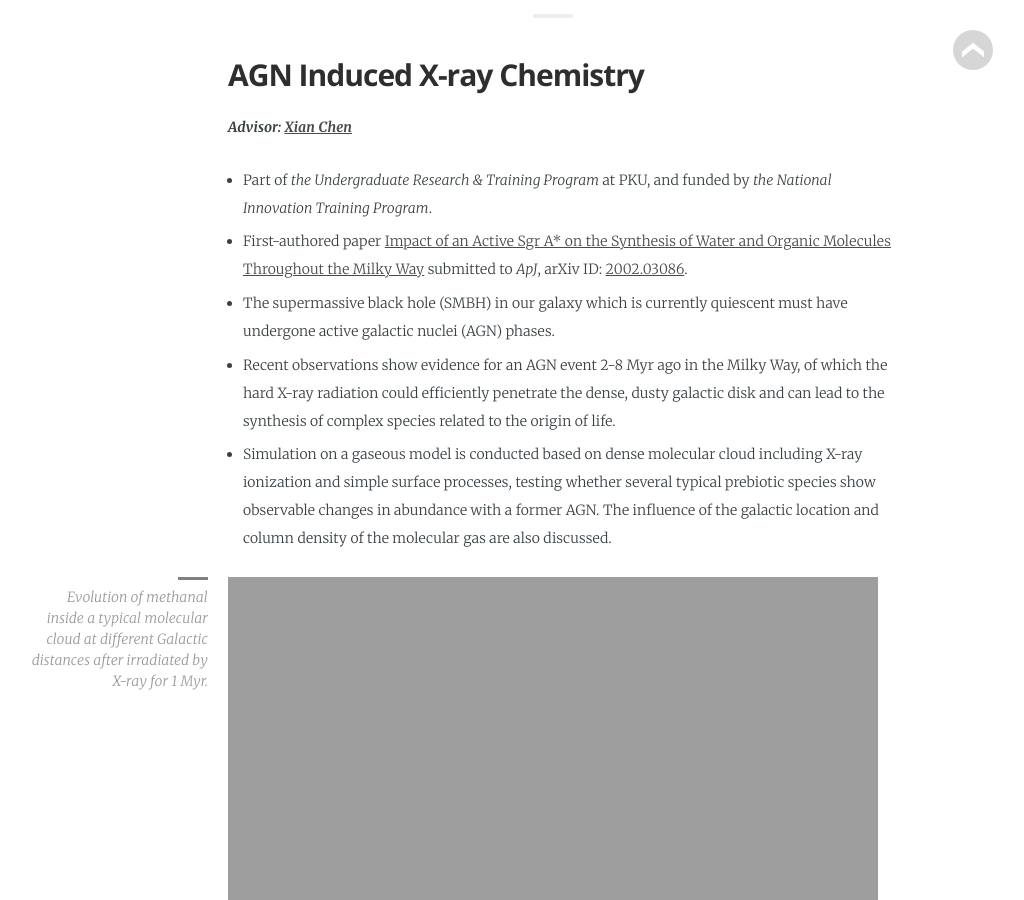
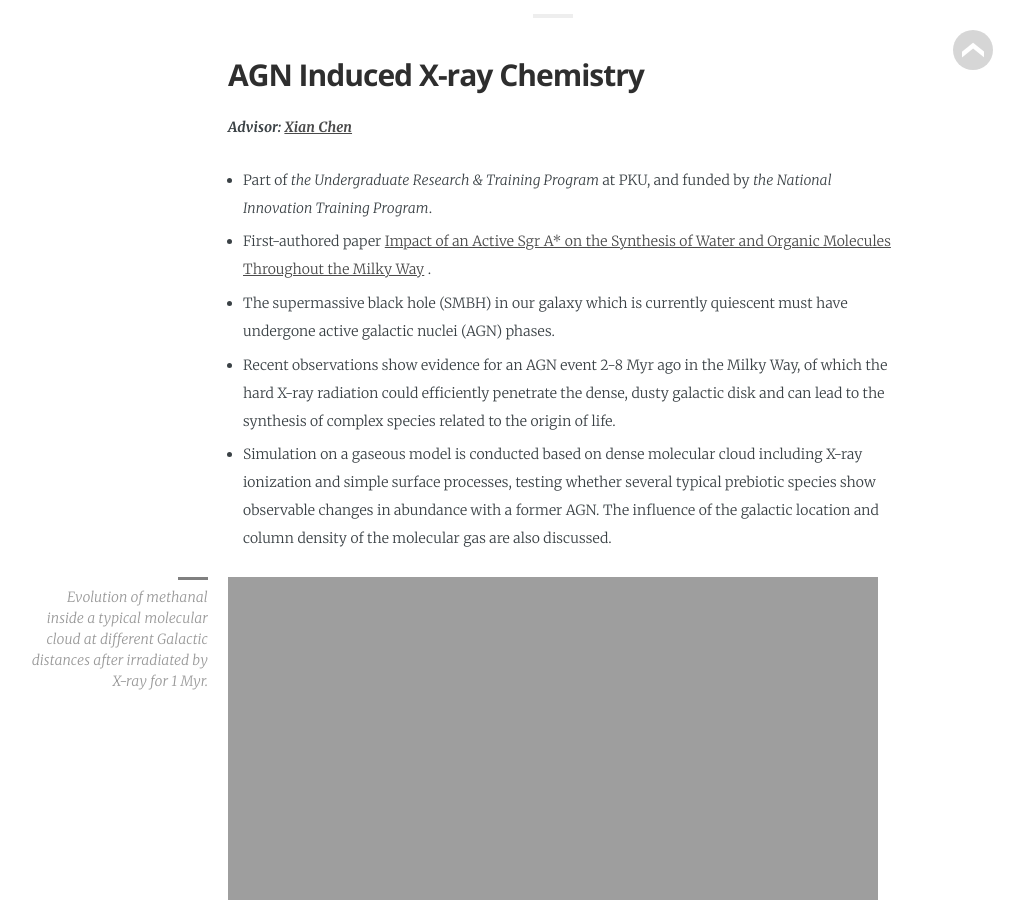
Before and after one commit to slowdivePTG/slowdivePTG.github.io, a Jekyll site: the page built from _pages/Research.md, in a window 1280 px wide and 900 px high, scrolled down 479 px. Shown: the whole window, without its empty margins (87-1111 px from the left). Built offline with Jekyll 4.4.1, drawn with Linux system fonts in a browser that asks for light colours; some web fonts are replaced; a script that is not in the unit is left out.

Commit message:
Liu et al. 2020

```diff
--- a/_pages/Research.md
+++ b/_pages/Research.md
@@ -11,7 +11,7 @@
 ***Advisor: [Xian Chen](http://kiaa.pku.edu.cn/people/xian-chen-陈弦)***
 
 - Part of *the Undergraduate Research & Training Program* at PKU, and funded by *the National Innovation Training Program*.
-- First-authored paper [Impact of an Active Sgr A* on the Synthesis of Water and Organic Molecules Throughout the Milky Way]((https://arxiv.org/abs/2002.03086)) submitted to *ApJ*, arXiv ID: [2002.03086](https://arxiv.org/abs/2002.03086).
+- First-authored paper [Impact of an Active Sgr A* on the Synthesis of Water and Organic Molecules Throughout the Milky Way](https://iopscience.iop.org/article/10.3847/1538-4357/aba758) .
 - The supermassive black hole (SMBH) in our galaxy which is currently quiescent must have undergone active galactic nuclei (AGN) phases.
 - Recent observations show evidence for an AGN event 2-8 Myr ago in the Milky Way, of which the hard X-ray radiation could efficiently penetrate the dense, dusty galactic disk and can lead to the synthesis of complex species related to the origin of life.
 - Simulation on a gaseous model is conducted based on dense molecular cloud including X-ray ionization and simple surface processes, testing whether several typical prebiotic species show observable changes in abundance with a former AGN. The influence of the galactic location and column density of the molecular gas are also discussed.
```
